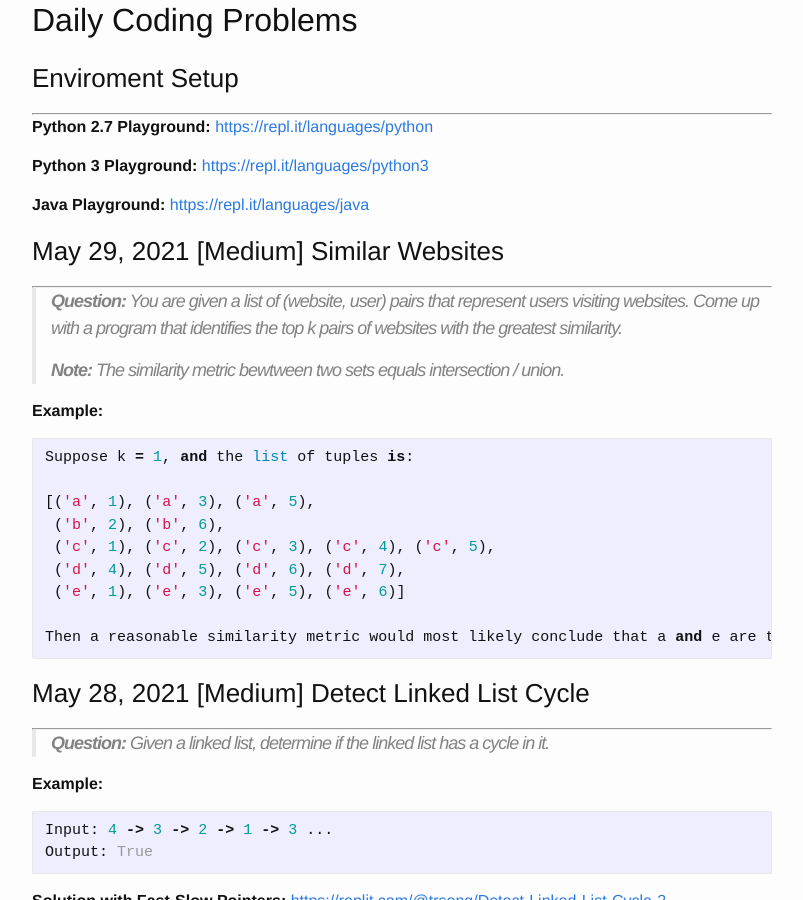
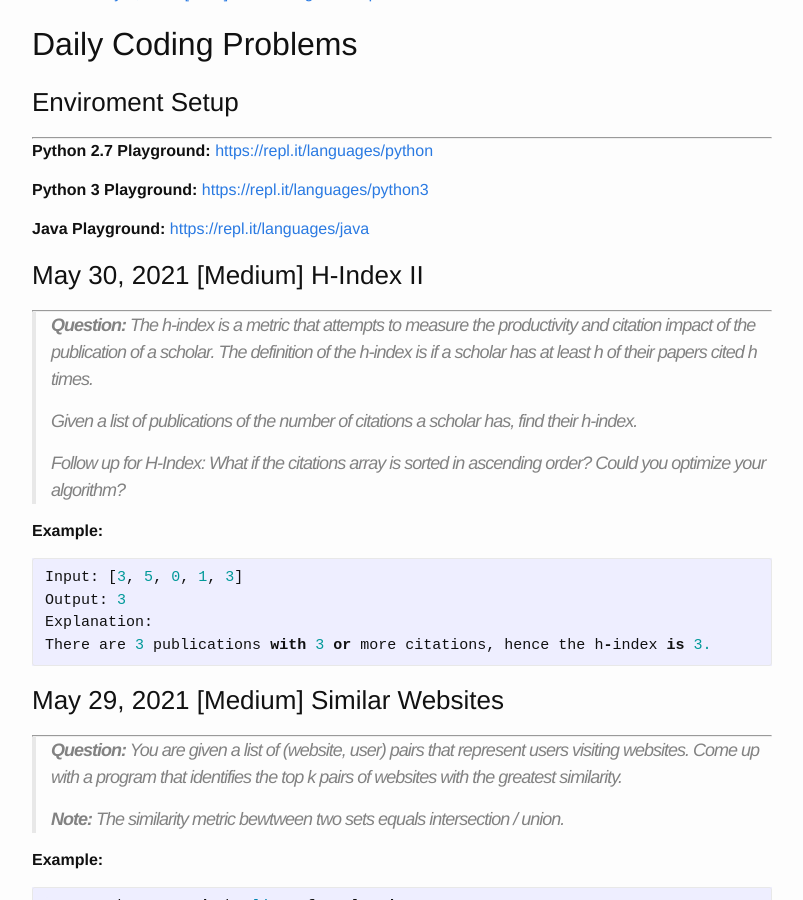
Before and after one commit to trsong/trsong.github.io, a Jekyll site: the page built from _posts/2021-05-01-DailyQuestionsMay.md, in a window 1280 px wide and 900 px high, scrolled down 963 px. Shown: the whole window, without its empty margins (238-1041 px from the left). Built offline with Jekyll 4.4.1, drawn with Linux system fonts in a browser that asks for light colours; some of the changed text lies outside the part shown.

Commit message:
Add May 30 question

````diff
--- a/_posts/2021-05-01-DailyQuestionsMay.md
+++ b/_posts/2021-05-01-DailyQuestionsMay.md
@@ -17,6 +17,23 @@ categories: Python/Java
 **Python 3 Playground:** [https://repl.it/languages/python3](https://repl.it/languages/python3)
 
 **Java Playground:** [https://repl.it/languages/java](https://repl.it/languages/java)
+
+
+### May 30, 2021 \[Medium\] H-Index II
+---
+> **Question:** The h-index is a metric that attempts to measure the productivity and citation impact of the publication of a scholar. The definition of the h-index is if a scholar has at least h of their papers cited h times.
+>
+> Given a list of publications of the number of citations a scholar has, find their h-index.
+>
+> Follow up for H-Index: What if the citations array is sorted in ascending order? Could you optimize your algorithm?
+
+**Example:**
+```py
+Input: [3, 5, 0, 1, 3]
+Output: 3
+Explanation:
+There are 3 publications with 3 or more citations, hence the h-index is 3.
+```
 
 
 ### May 29, 2021 \[Medium\] Similar Websites
````
